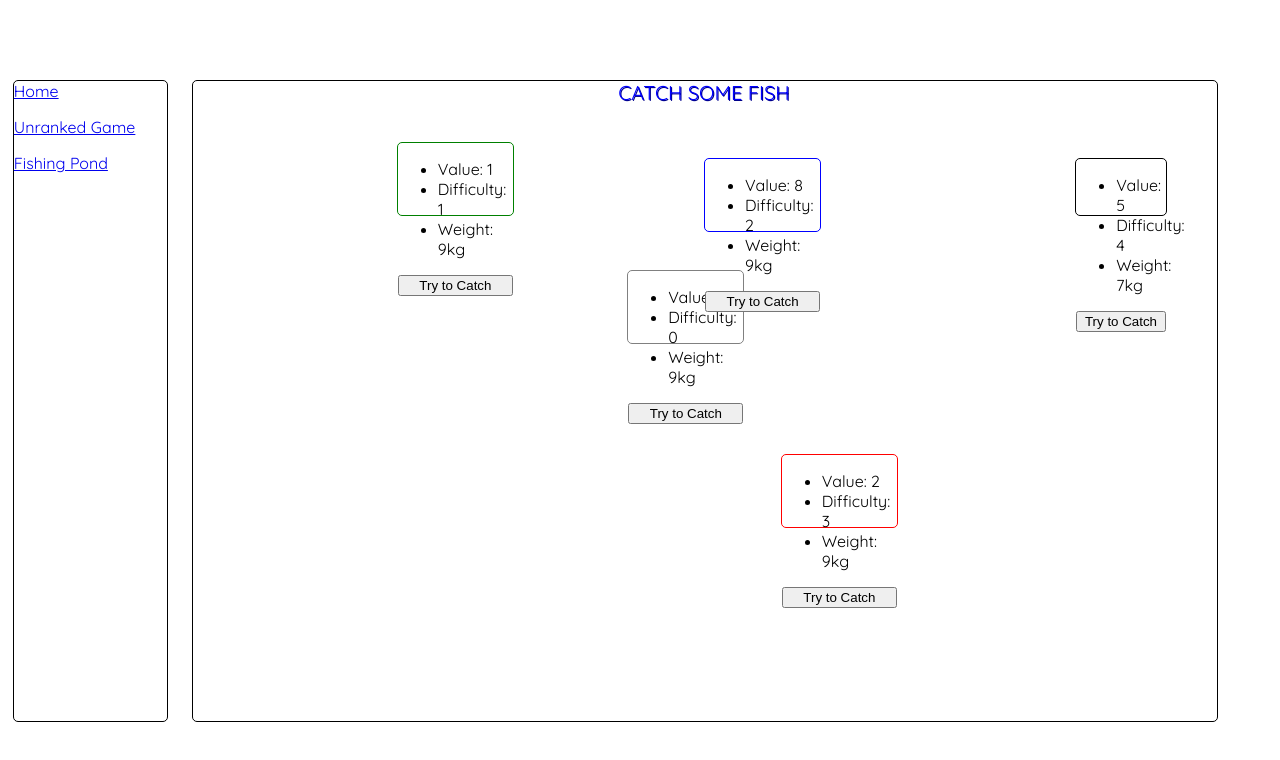
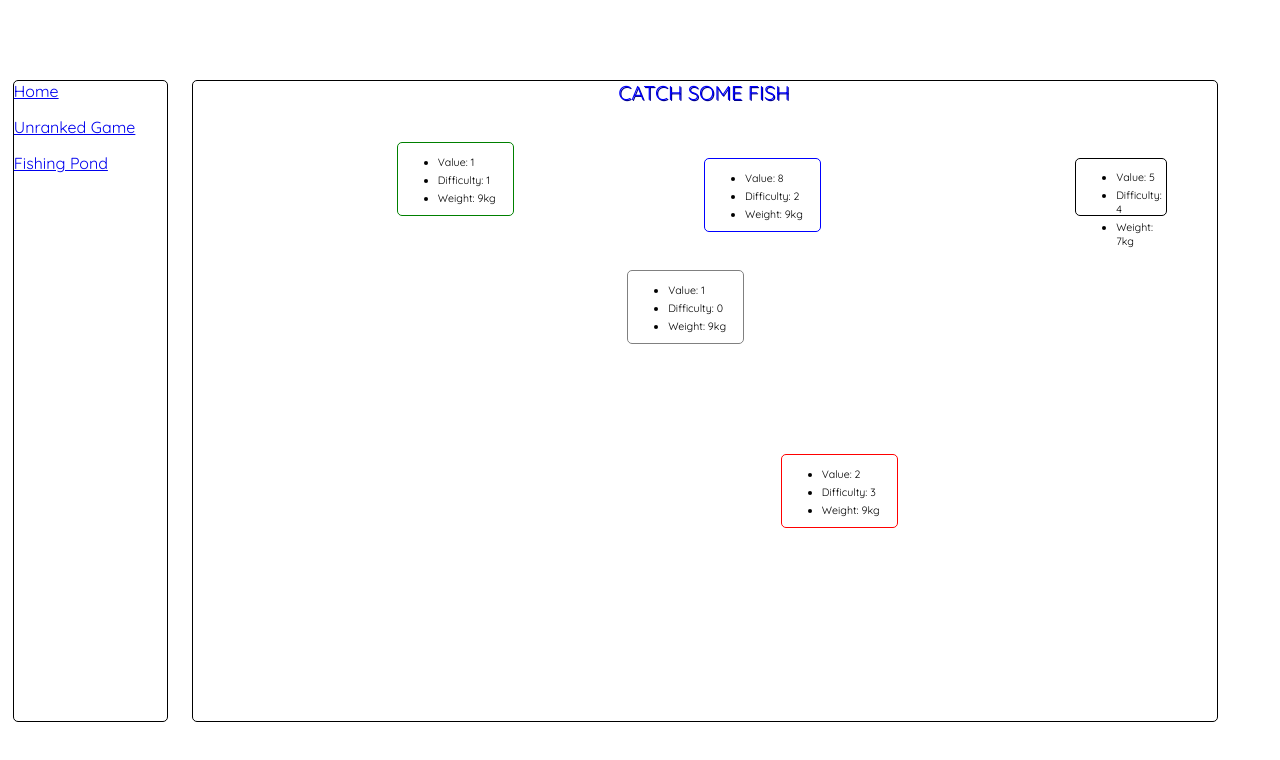
Before and after one commit to kevinfields/lottery-simulator, a React (Create React App) app: page /fishing-pond in a window 1280 px wide. Shown: the top 760 px of the page. Built offline with nearby package versions, Linux system fonts and the light colour scheme.

Commit message:
remove button in favor of fully clickable element

```diff
--- a/src/fishing/Fishing.css
+++ b/src/fishing/Fishing.css
@@ -18,3 +18,17 @@
   flex-direction: column;
   justify-content: space-evenly;
 }
+
+.fish:hover {
+  background-color: lightgray;
+  cursor: pointer;
+}
+
+.fish-stats {
+  display: flex;
+  flex-direction: column;
+  gap: 0.5vh;
+  font-size: 8pt;
+  justify-content: space-around;
+  max-height: 6vh;
+}
--- a/src/fishing/components/Fish.js
+++ b/src/fishing/components/Fish.js
@@ -13,6 +13,7 @@ const Fish = (props) => {
         width: `${props.fish.size}vw`,
         height: `${props.fish.size}vh`,
       }}
+      onClick={() => props.attemptCatch()}
     >
       <ul className='fish-stats'>
         <li>
@@ -25,9 +26,6 @@ const Fish = (props) => {
           Weight: {props.fish.size}kg
         </li>
       </ul>
-      <button onClick={() => props.attemptCatch()}>
-        Try to Catch
-      </button>
     </div>
   )
 }
--- a/src/fishing/functions/fishCoordHelpers/checkAgainstBoundaries.js
+++ b/src/fishing/functions/fishCoordHelpers/checkAgainstBoundaries.js
@@ -11,4 +11,4 @@ export default function checkAgainstBoundaries(bottomLeft, size, boundaries) {
   });
 
   return failure;
-}
+};
```
